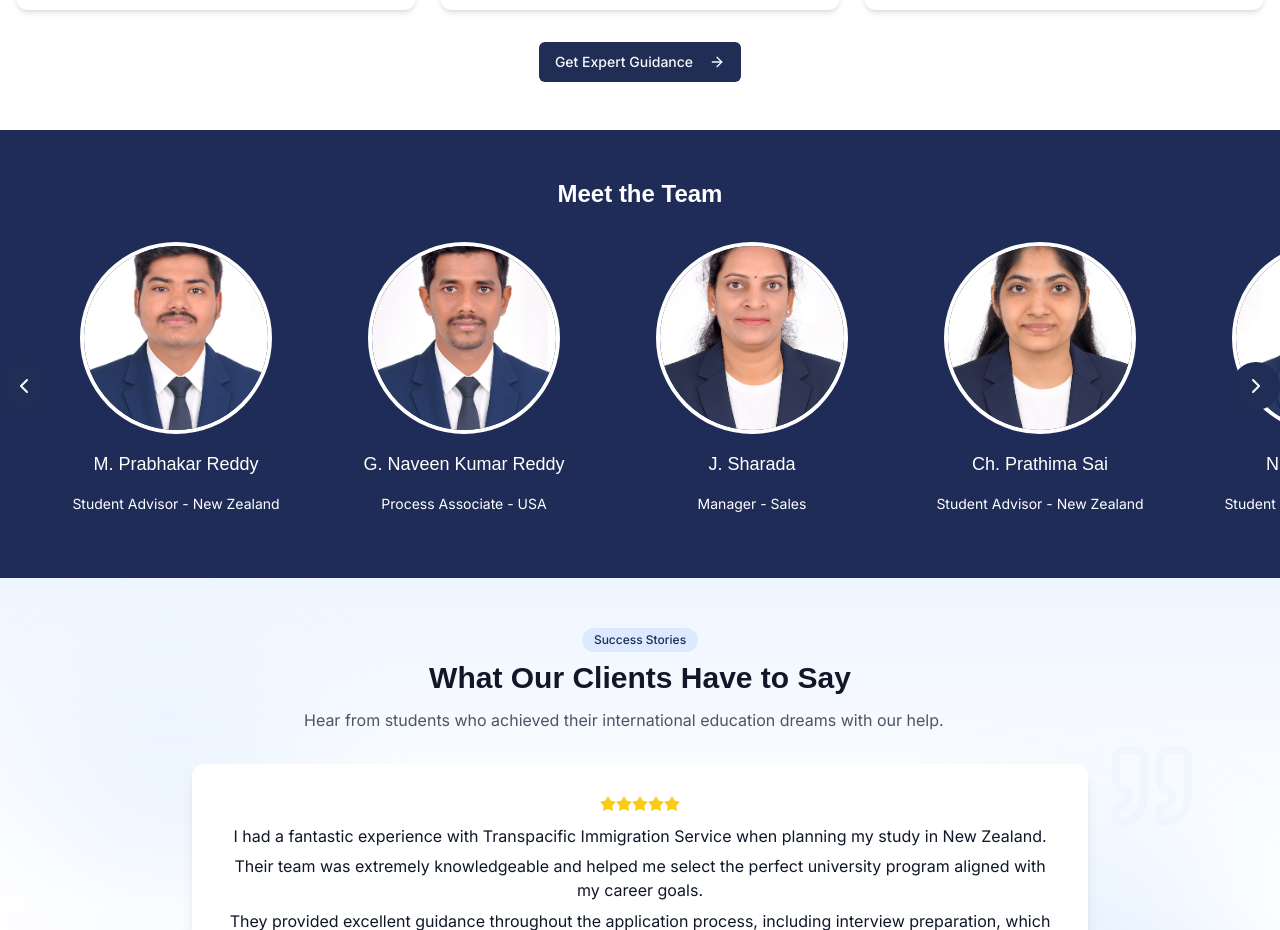
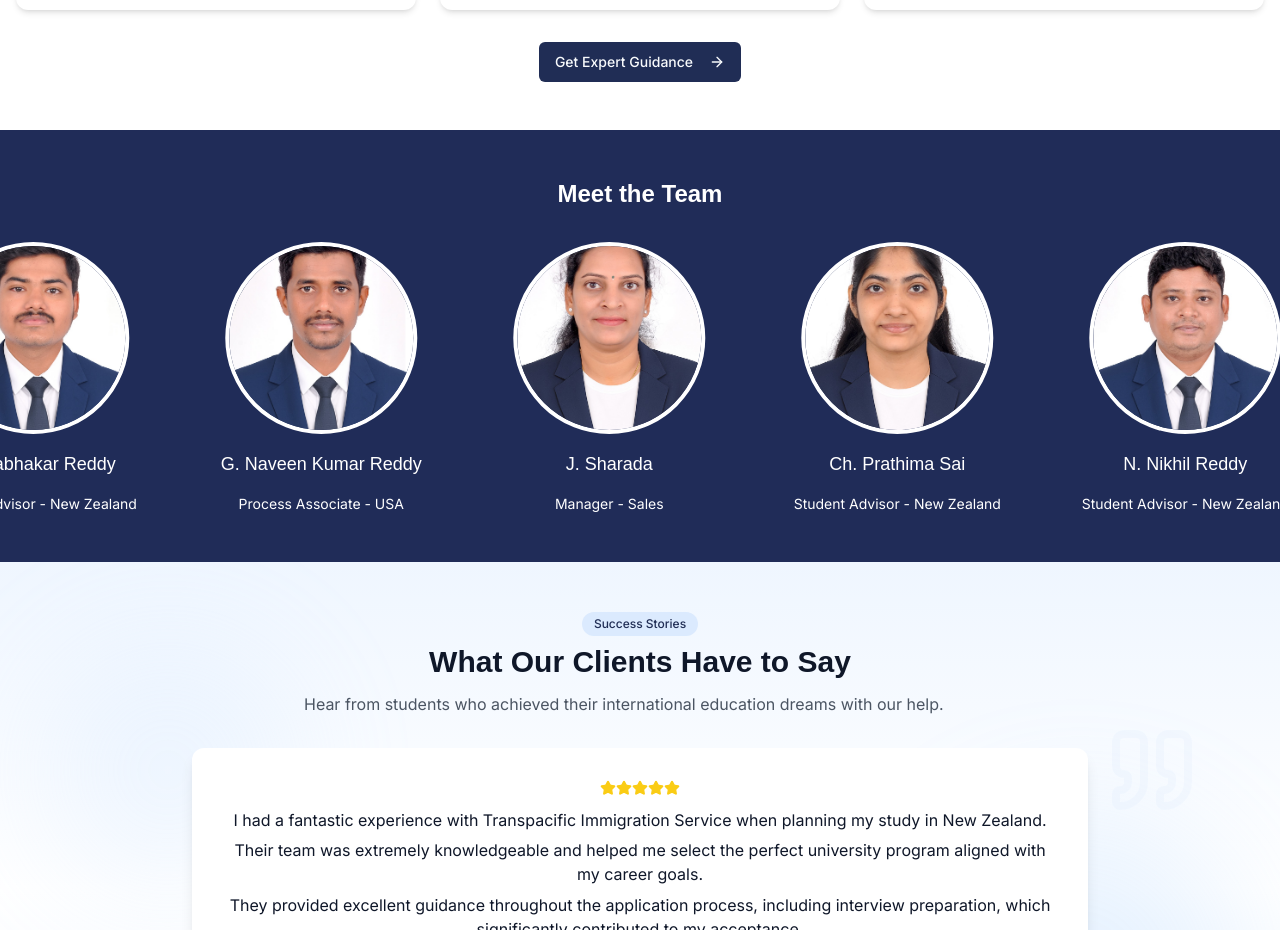
Before and after one commit to suresh497e/tpacific-july-8, a Next.js app: page / in a window 1280 px wide. Shown: the part 4678-5608 px from the top of the page. Built offline with nearby package versions, Linux system fonts and the light colour scheme; a web font is replaced by a local one.

Commit message:
team scroll

```diff
--- a/components/team-carousel.tsx
+++ b/components/team-carousel.tsx
@@ -1,141 +1,220 @@
-// components/TeamCarousel.tsx
+
+// "use client"
+
+// import { useRef } from "react";
+// import Image from "next/image";
+// import { ChevronLeft, ChevronRight } from "lucide-react";
+
+// const teamMembers = [
+//   {
+//     name: "M. Prabhakar Reddy",
+//     img: "/team/team1.jpeg",
+//    // license: "IAA - Licence No - 201800110",
+//     description:
+//       "Student Advisor - New Zealand",
+//   },
+//   {
+//     name: "G. Naveen Kumar Reddy",
+//     img: "/team/team2.jpeg",
+//     //license: "IAA Licence No - 202100582",
+//     description:
+//       "Process Associate - USA",
+//   },
+//   {
+//     name: "J. Sharada",
+//     img: "/team/team3.jpeg",
+//     //license: "IAA Licence No - 202200657",
+//     description:
+//       "Manager - Sales",
+//   },
+//   {
+//     name: "Ch. Prathima Sai",
+//     img: "/team/team4.jpeg",
+//     //license: "IAA Licence No - 202400771",
+//     description:
+//       "Student Advisor - New Zealand",
+//   },
+//   {
+//     name: "N. Nikhil Reddy",
+//     img: "/team/team5.jpeg",
+//     //license: "Licence No - IAA 202400831",
+//     description:
+//       "Student Advisor - New Zealand",
+//   },
+//   {
+//     name: "T. Siri Kishan",
+//     img: "/team/team6.jpeg",
+//     //license: "Licence No - IAA 202400831",
+//     description:
+//       "Process Associate - UK",
+//   },
+//    {
+//     name: "G - Gangareddy",
+//     img: "/team/team14.jpeg",
+//     //license: "Licence No - IAA 202400831",
+//     description:
+//       "Director - Marketing",
+//   },
+
+//    {
+//     name: "A. Ashwini",
+//     img: "/team/team8.jpg",
+//     //license: "Licence No - IAA 202400831",
+//     description:
+//       "Finance - Advisor",
+//   },
+
+//   {
+//     name: "G. Mahesh Reddy",
+//     img: "/team/team9.jpeg",
+//     //license: "Licence No - IAA 202400831",
+//     description:
+//       "Business Development Manager",
+//   },
+//    {
+//     name: "B. Preethi",
+//     img: "/team/team10.jpeg",
+//     //license: "Licence No - IAA 202400831",
+//     description:
+//       "Team Lead - Uk",
+//   },
+//    {
+//     name: "S. Sai Shravan Reddy",
+//     img: "/team/team11.jpeg",
+//     //license: "Licence No - IAA 202400831",
+//     description:
+//       "Team Lead - USA",
+//   },
+//    {
+//     name: "S. Nagasree",
+//     img: "/team/team12.jpeg",
+//     //license: "Licence No - IAA 202400831",
+//     description:
+//       "Senior Student Advisor - UK",
+//   },
+//    {
+//     name: "Sai Kiran Narayan",
+//     img: "/team/team13.jpeg",
+//     //license: "Licence No - IAA 202400831",
+//     description:
+//       "Team Lead - New Zealand(India)",
+//   },
+
+// ];
+
+// export function TeamCarousel() {
+//   const scrollRef = useRef<HTMLDivElement>(null);
+
+//   const scroll = (direction: "left" | "right") => {
+//     if (scrollRef.current) {
+//       scrollRef.current.scrollBy({
+//         left: direction === "left" ? -300 : 300,
+//         behavior: "smooth",
+//       });
+//     }
+//   };
+
+//   return (
+//     <section className="bg-[#202c58] text-white py-12">
+//       <div className="text-center mb-8">
+//         <h2 className="text-2xl font-semibold text-white">Meet the Team</h2>
+//       </div>
+
+//       <div className="relative">
+//         <button
+//           onClick={() => scroll("left")}
+//           className="absolute left-0 top-1/2 transform -translate-y-1/2 bg-primary text-white p-3 rounded-full z-10"
+//         >
+//           <ChevronLeft className="h-6 w-6" />
+//         </button>
+
+//         <div
+//           ref={scrollRef}
+//           className="flex overflow-x-auto space-x-8 px-12 pb-4 snap-x snap-mandatory scrollbar-hide"
+//         >
+//           {teamMembers.map((member, i) => (
+//             <div
+//               key={i}
+//               className="flex-shrink-0 w-64 snap-center text-center space-y-4"
+//             >
+//               <div className="w-48 h-48 mx-auto rounded-full border-4 border-white overflow-hidden">
+//                 <Image
+//                   src={member.img}
+//                   alt={member.name}
+//                   width={192}
+//                   height={192}
+//                   className="object-cover w-full h-full"
+//                 />
+//               </div>
+//               <h3 className="text-white font-medium text-lg">{member.name}</h3>
+//               {/* <p className="text-sm  stats-intro-text">
+//                 New Zealand Immigration Adviser Authority<br />
+//                 ({member.license})
+//               </p> */}
+//               <p className="text-sm stats-intro-text">{member.description}</p>
+//             </div>
+//           ))}
+//         </div>
+
+//         <button
+//           onClick={() => scroll("right")}
+//           className="absolute right-0 top-1/2 transform -translate-y-1/2 bg-primary text-white p-3 rounded-full z-10"
+//         >
+//           <ChevronRight className="h-6 w-6" />
+//         </button>
+//       </div>
+
+//       {/* <div className="mt-8 text-center">
+//         <button className="bg-primary text-white px-6 py-2 rounded-md">
+//           Team Kiwiana Immigration
+//         </button>
+//       </div> */}
+//     </section>
+//   );
+// }
+
+
+
+
+
+
+
 "use client"
 
-import { useRef } from "react";
 import Image from "next/image";
-import { ChevronLeft, ChevronRight } from "lucide-react";
 
 const teamMembers = [
-  {
-    name: "M. Prabhakar Reddy",
-    img: "/team/team1.jpeg",
-   // license: "IAA - Licence No - 201800110",
-    description:
-      "Student Advisor - New Zealand",
-  },
-  {
-    name: "G. Naveen Kumar Reddy",
-    img: "/team/team2.jpeg",
-    //license: "IAA Licence No - 202100582",
-    description:
-      "Process Associate - USA",
-  },
-  {
-    name: "J. Sharada",
-    img: "/team/team3.jpeg",
-    //license: "IAA Licence No - 202200657",
-    description:
-      "Manager - Sales",
-  },
-  {
-    name: "Ch. Prathima Sai",
-    img: "/team/team4.jpeg",
-    //license: "IAA Licence No - 202400771",
-    description:
-      "Student Advisor - New Zealand",
-  },
-  {
-    name: "N. Nikhil Reddy",
-    img: "/team/team5.jpeg",
-    //license: "Licence No - IAA 202400831",
-    description:
-      "Student Advisor - New Zealand",
-  },
-  {
-    name: "T. Siri Kishan",
-    img: "/team/team6.jpeg",
-    //license: "Licence No - IAA 202400831",
-    description:
-      "Process Associate - UK",
-  },
-   {
-    name: "G - Gangareddy",
-    img: "/team/team7.jpg",
-    //license: "Licence No - IAA 202400831",
-    description:
-      "Director - Marketing",
-  },
-
-   {
-    name: "A. Ashwini",
-    img: "/team/team8.jpg",
-    //license: "Licence No - IAA 202400831",
-    description:
-      "Finance - Advisor",
-  },
-
-  {
-    name: "G. Mahesh Reddy",
-    img: "/team/team9.jpeg",
-    //license: "Licence No - IAA 202400831",
-    description:
-      "Business Development Manager",
-  },
-   {
-    name: "B. Preethi",
-    img: "/team/team10.jpeg",
-    //license: "Licence No - IAA 202400831",
-    description:
-      "Team Lead - Uk",
-  },
-   {
-    name: "S. Sai Shravan Reddy",
-    img: "/team/team11.jpeg",
-    //license: "Licence No - IAA 202400831",
-    description:
-      "Team Lead - USA",
-  },
-   {
-    name: "S. Nagasree",
-    img: "/team/team12.jpeg",
-    //license: "Licence No - IAA 202400831",
-    description:
-      "Senior Student Advisor - UK",
-  },
-   {
-    name: "Sai Kiran Narayan",
-    img: "/team/team13.jpeg",
-    //license: "Licence No - IAA 202400831",
-    description:
-      "Team Lead - New Zealand(India)",
-  },
-
+  { name: "M. Prabhakar Reddy", img: "/team/team1.jpeg", description: "Student Advisor - New Zealand" },
+  { name: "G. Naveen Kumar Reddy", img: "/team/team2.jpeg", description: "Process Associate - USA" },
+  { name: "J. Sharada", img: "/team/team3.jpeg", description: "Manager - Sales" },
+  { name: "Ch. Prathima Sai", img: "/team/team4.jpeg", description: "Student Advisor - New Zealand" },
+  { name: "N. Nikhil Reddy", img: "/team/team5.jpeg", description: "Student Advisor - New Zealand" },
+  { name: "T. Siri Kishan", img: "/team/team6.jpeg", description: "Process Associate - UK" },
+  { name: "G - Gangareddy", img: "/team/team14.jpeg", description: "Director - Marketing" },
+  { name: "A. Ashwini", img: "/team/team8.jpg", description: "Finance - Advisor" },
+  { name: "G. Mahesh Reddy", img: "/team/team9.jpeg", description: "Business Development Manager" },
+  { name: "B. Preethi", img: "/team/team10.jpeg", description: "Team Lead - Uk" },
+  { name: "S. Sai Shravan Reddy", img: "/team/team11.jpeg", description: "Team Lead - USA" },
+  { name: "S. Nagasree", img: "/team/team12.jpeg", description: "Senior Student Advisor - UK" },
+  { name: "Sai Kiran Narayan", img: "/team/team13.jpeg", description: "Team Lead - New Zealand(India)" },
 ];
 
+// Duplicate the array to create an infinite loop illusion
+const loopMembers = [...teamMembers, ...teamMembers];
+
 export function TeamCarousel() {
-  const scrollRef = useRef<HTMLDivElement>(null);
-
-  const scroll = (direction: "left" | "right") => {
-    if (scrollRef.current) {
-      scrollRef.current.scrollBy({
-        left: direction === "left" ? -300 : 300,
-        behavior: "smooth",
-      });
-    }
-  };
-
   return (
-    <section className="bg-[#202c58] text-white py-12">
+    <section className="bg-[#202c58] text-white py-12 overflow-hidden">
       <div className="text-center mb-8">
         <h2 className="text-2xl font-semibold text-white">Meet the Team</h2>
       </div>
 
-      <div className="relative">
-        <button
-          onClick={() => scroll("left")}
-          className="absolute left-0 top-1/2 transform -translate-y-1/2 bg-primary text-white p-3 rounded-full z-10"
-        >
-          <ChevronLeft className="h-6 w-6" />
-        </button>
-
-        <div
-          ref={scrollRef}
-          className="flex overflow-x-auto space-x-8 px-12 pb-4 snap-x snap-mandatory scrollbar-hide"
-        >
-          {teamMembers.map((member, i) => (
+      <div className="relative w-full overflow-hidden">
+        <div className="flex animate-scroll whitespace-nowrap">
+          {loopMembers.map((member, i) => (
             <div
               key={i}
-              className="flex-shrink-0 w-64 snap-center text-center space-y-4"
+              className="flex-shrink-0 w-64 text-center space-y-4 mx-4"
             >
               <div className="w-48 h-48 mx-auto rounded-full border-4 border-white overflow-hidden">
                 <Image
@@ -146,29 +225,12 @@ export function TeamCarousel() {
                   className="object-cover w-full h-full"
                 />
               </div>
-              <h3 className="text-white font-medium text-lg">{member.name}</h3>
-              {/* <p className="text-sm  stats-intro-text">
-                New Zealand Immigration Adviser Authority<br />
-                ({member.license})
-              </p> */}
-              <p className="text-sm stats-intro-text">{member.description}</p>
+              <h3 className="text-white font-medium text-lg text-center stats-intro-text">{member.name}</h3>
+              <p className="text-sm text-center stats-intro-text">{member.description}</p>
             </div>
           ))}
         </div>
-
-        <button
-          onClick={() => scroll("right")}
-          className="absolute right-0 top-1/2 transform -translate-y-1/2 bg-primary text-white p-3 rounded-full z-10"
-        >
-          <ChevronRight className="h-6 w-6" />
-        </button>
       </div>
-
-      {/* <div className="mt-8 text-center">
-        <button className="bg-primary text-white px-6 py-2 rounded-md">
-          Team Kiwiana Immigration
-        </button>
-      </div> */}
     </section>
   );
 }
```
